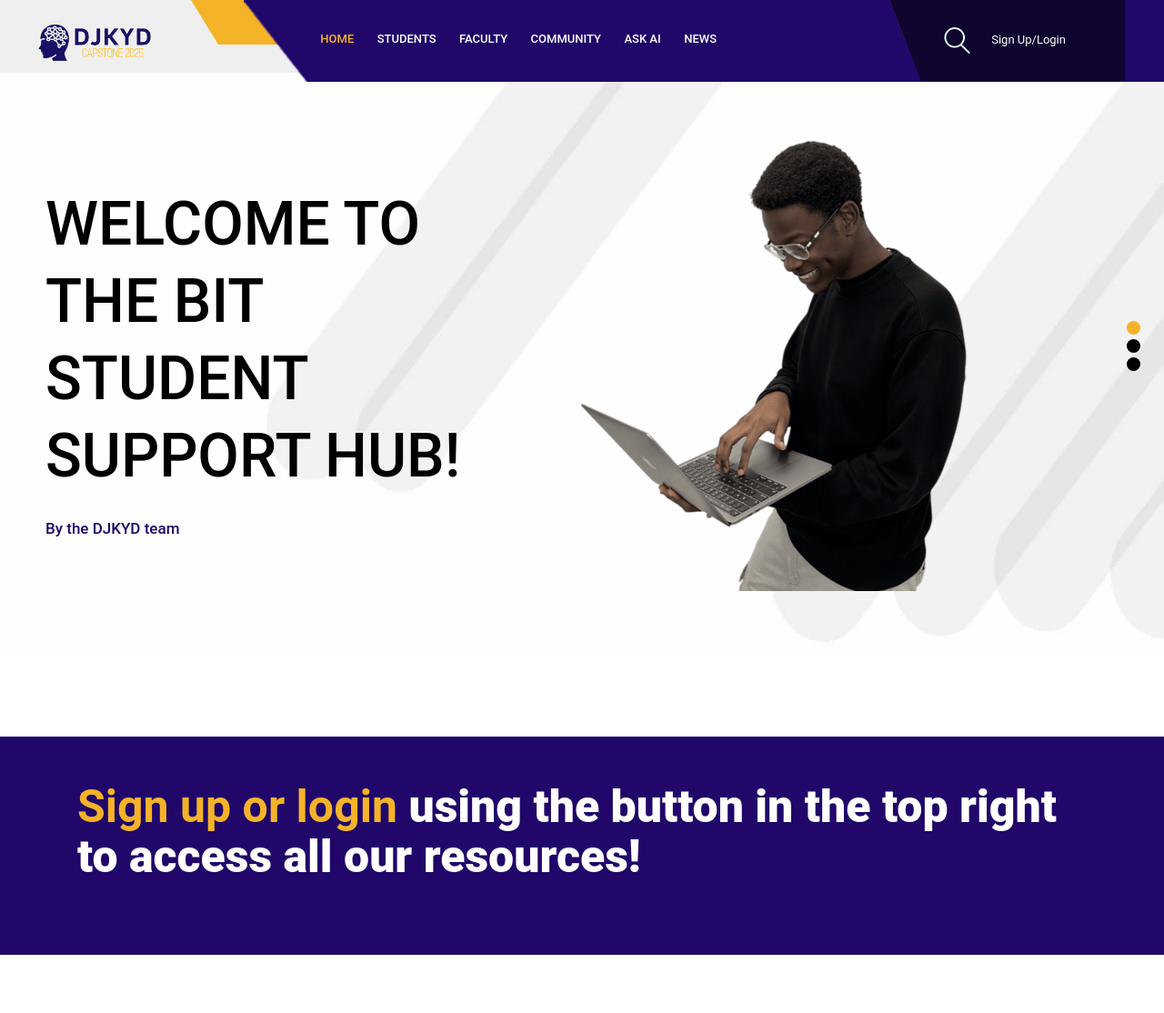
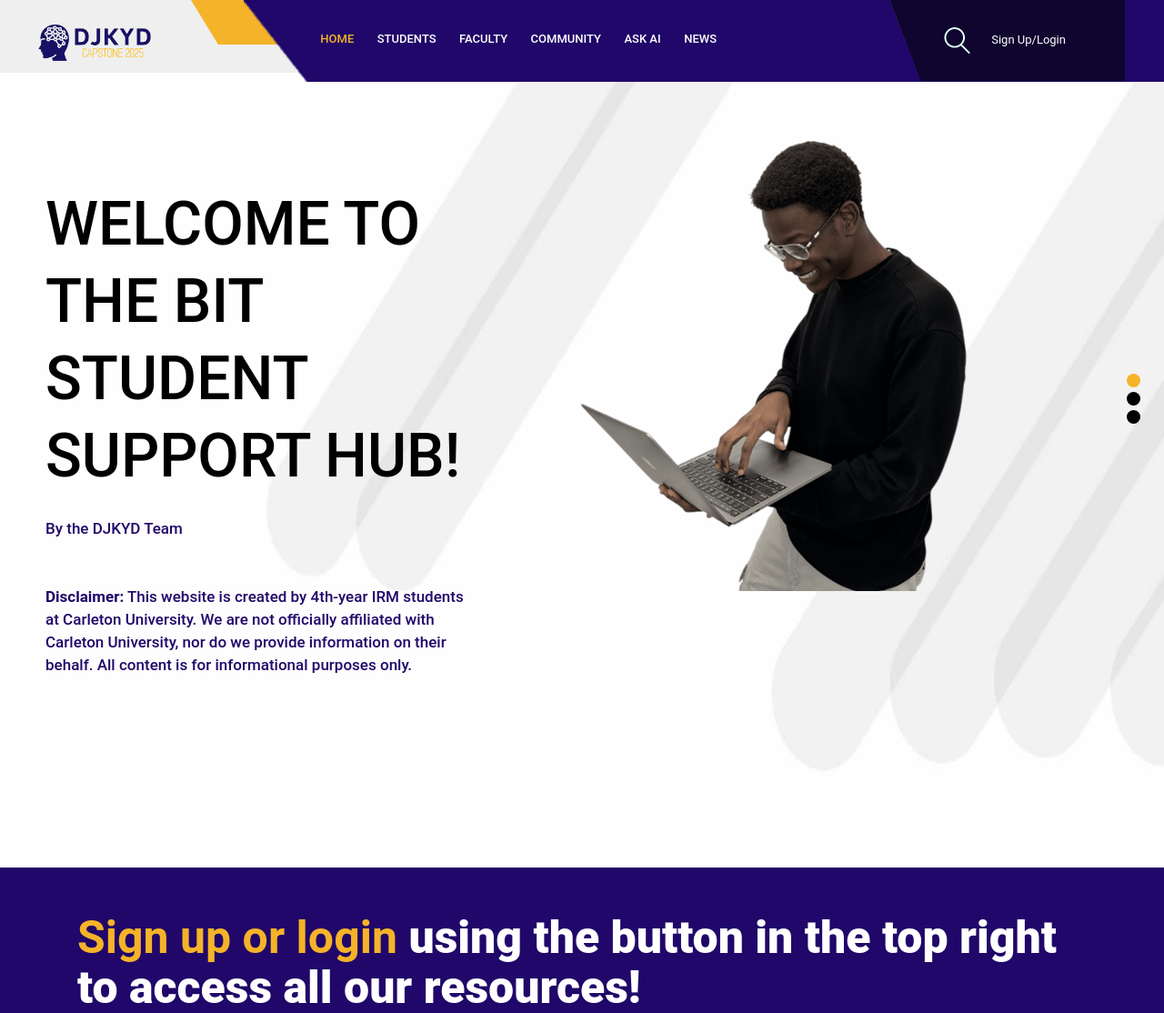
Before and after one commit to jacobabr9/DJKYDcapstone, a PHP site: page / in a window 1280 px wide. Shown: the top 1114 px of the page at 91% size. Run offline with PHP 8.4, Linux system fonts and the light colour scheme; some libraries are stand-ins or nearby versions.

Commit message:
Added disclaimer to home page
Added disclaimer to home page

```diff
--- a/mind/index.php
+++ b/mind/index.php
@@ -114,7 +114,8 @@ if ($conn->connect_error) {
                   <div class="col-xl-5 col-lg-5 col-md-5 col-sm-12">
                     <div class="text-bg">
                     <h1>Welcome to the BIT student support hub!</h1>
-                      <p>By the DJKYD team</p>
+                      <p>By the DJKYD Team</p>
+                      <p><strong>Disclaimer:</strong> This website is created by 4th-year IRM students at Carleton University. We are not officially affiliated with Carleton University, nor do we provide information on their behalf. All content is for informational purposes only.</p>
                     </div>
                   </div>
                   <div class="col-xl-7 col-lg-7 col-md-7 col-sm-12">
```
